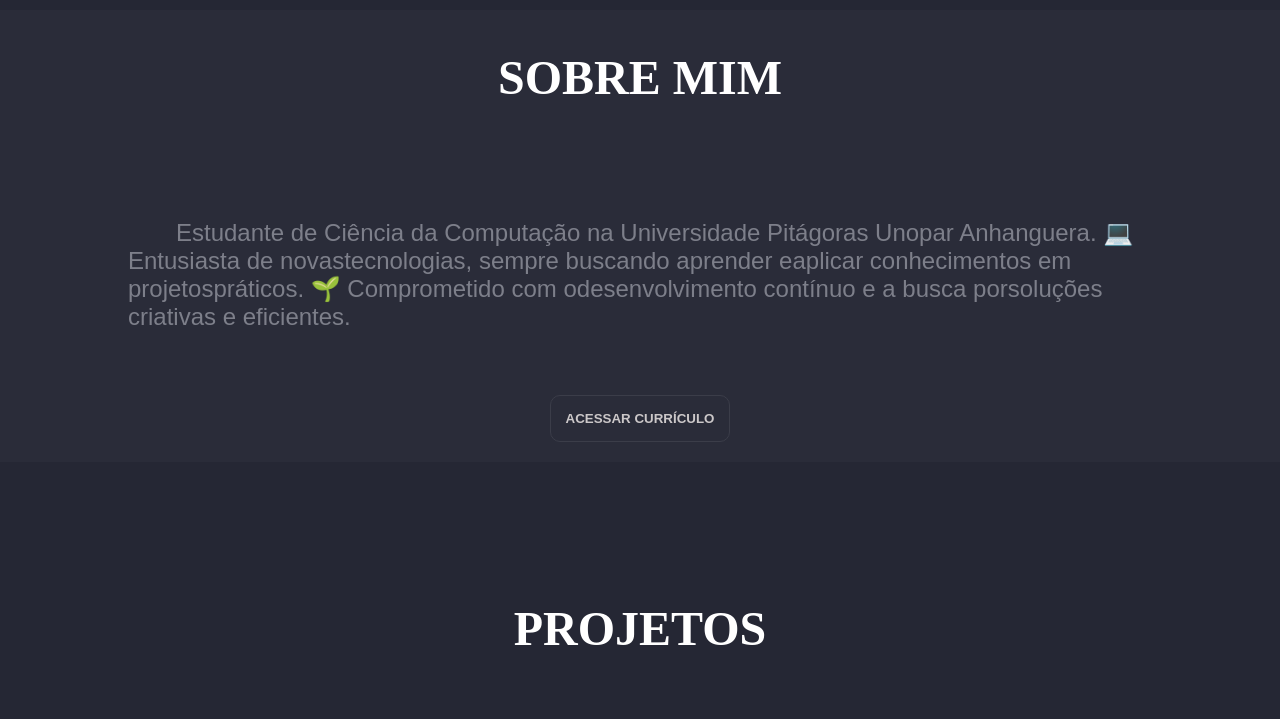
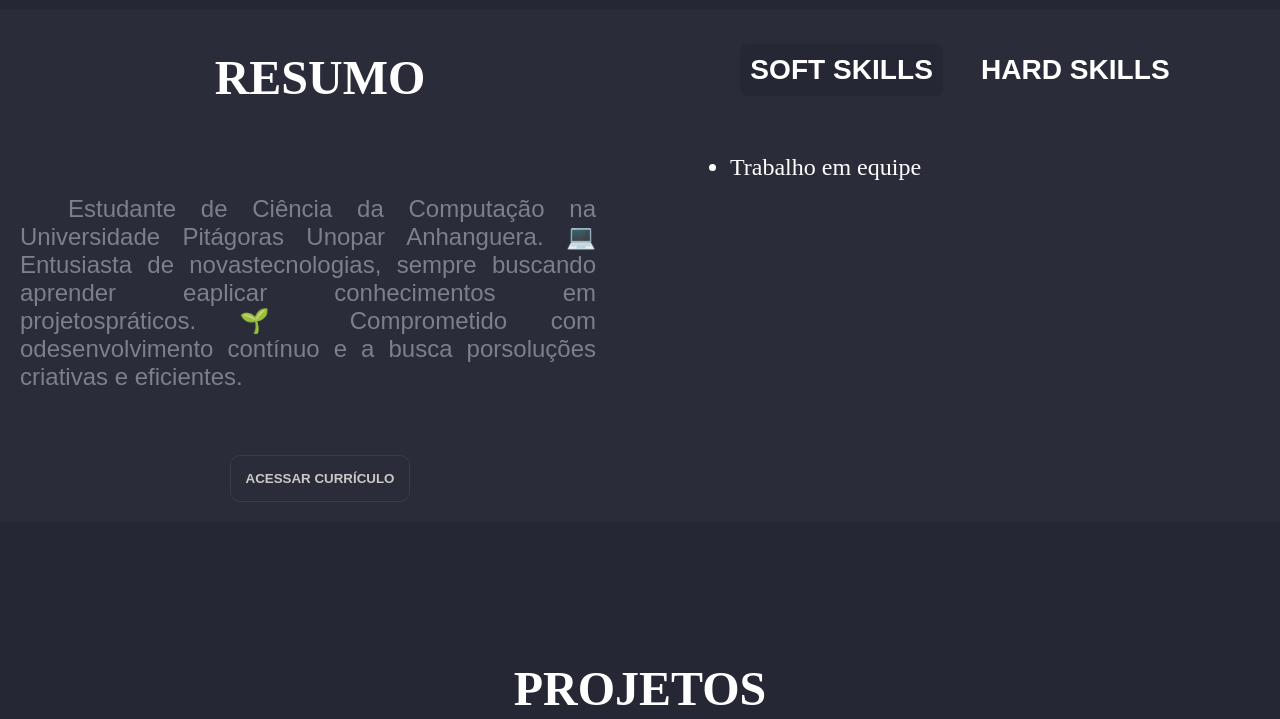
Before and after one commit to Davilima-dev/Portfolio, a plain HTML site: page index.html in a window 1280 px wide. Shown: the part 757-1476 px from the top of the page. Drawn offline with nearby package versions, Linux system fonts and the light colour scheme.

Commit message:
Novas atualizações

```diff
--- a/index.html
+++ b/index.html
@@ -38,11 +38,25 @@
             </div>
         </section>
         <section id="sobre">
-            <h2>Sobre Mim</h2>
-            <p>
-                Estudante de Ciência da Computação na Universidade Pitágoras Unopar Anhanguera. 💻 Entusiasta de novastecnologias, sempre buscando aprender eaplicar conhecimentos em projetospráticos. 🌱 Comprometido com odesenvolvimento contínuo e a busca porsoluções criativas e eficientes.
-            </p>
-            <button id="btt-cv"><a href="https://drive.google.com/file/d/1Dx2DvjJkmiJzBySkqAp4SkLwGa9BQgx_/view?usp=drivesdk" target="_blank">Acessar Currículo</a></button>
+            <div id="resumo">
+                <h2>Resumo</h2>
+                <p>
+                    Estudante de Ciência da Computação na Universidade Pitágoras Unopar Anhanguera. 💻 Entusiasta de novastecnologias, sempre buscando aprender eaplicar conhecimentos em projetospráticos. 🌱 Comprometido com odesenvolvimento contínuo e a busca porsoluções criativas e eficientes.
+                </p>
+                <button id="btt-cv"><a href="https://drive.google.com/file/d/1Dx2DvjJkmiJzBySkqAp4SkLwGa9BQgx_/view?usp=drivesdk" target="_blank">Acessar Currículo</a></button>
+            </div>
+            <div id="resumo2">
+                <button onclick="soft()" id="soft"><h3 id="s">Soft Skills</h3></button>
+                <button onclick="hard()" id="hard"><h3 id="h">Hard Skills</h3></button>
+
+                <ul id="tt1">
+                    <li>Trabalho em equipe</li>
+                </ul>
+                <ul id="tt2">
+                    <li>Html 5</li>
+                    <li>CSS 3</li>
+                </ul>
+            </div>
         </section>
         <!--Seção projetos-->
         <section id="projetos">
--- a/javascript/index.js
+++ b/javascript/index.js
@@ -9,3 +9,20 @@ if (data > 1 && data <= 12){
 }else{
     document.getElementById("perfil").innerHTML = "initial";
 }
+//funcoes para a secao de habilidades
+function hard(){
+    let hard = document.getElementById("h").style.backgroundColor = "#252734";
+
+    let soft = document.getElementById("s").style.backgroundColor = "#2A2C39";
+
+    let texto = document.getElementById("tt2").style.display = "block";
+    let texto2 = document.getElementById("tt1").style.display = "none";
+}
+function soft(){
+    let hard = document.getElementById("h").style.backgroundColor = "#2A2C39";
+
+    let soft = document.getElementById("s").style.backgroundColor = "#252734";
+
+    let texto = document.getElementById("tt2").style.display = "none";
+    let texto2 = document.getElementById("tt1").style.display = "block";
+}
--- a/style/index.scss
+++ b/style/index.scss
@@ -3,7 +3,7 @@ $c2: #252734;
 $c3: #2A2C39;
 $borda: #3B3D49;
 $fonte:#7D7F8A;
-//paleta de cores da foto escolhida
+/*paleta de cores da foto escolhida
 $gondola: #201211;
 $pale-slate: #ccc8c9;
 $spicy-mix: #80593e;
@@ -12,7 +12,7 @@ $quincy: #5c3529;
 $pine-cone: #756256;
 $sandal: #a78b73;
 $natural-gray: #97908b;
-$zorba: #a7988f;
+$zorba: #a7988f;*/
 $astral: #3c84a4;
 
 html{
@@ -129,20 +129,22 @@ main{
     }
     #sobre{
         display: flex;
-        flex-direction: column;
         margin-top: 100px;
         padding-bottom: 20px;
+        text-align: center;
         height: 100%;
-        align-items: center;
-        justify-content: center;
         background-color: $c3;
+        #resumo{
+            text-align: center;
+            width: 50%;
             h2{
                 font-size: 3rem;
                 margin-bottom: 70px;
                 text-transform: uppercase;
             }
             p{
-            width: 80%;
+                width: 90%;
+                text-align: justify;
                 padding: 20px;
             }
             #btt-cv{
@@ -160,6 +162,39 @@ main{
                     text-transform: uppercase;
                     color: $pale-slate;
                     font-weight:bolder;
+                }
+            }
+        }
+        #resumo2{
+            width: 50%;
+            button{
+                background-color: $c3;
+                font-size:1.5rem ;
+                margin: 5px;
+                border: none;
+                h3{
+                    padding: 10px;
+                    border-radius: 7px;
+                }
+                #s{
+                    background-color: $c2;
+                }
+                #h{
+                    background-color: $c3;
+                }
+            }
+            ul{
+                margin-left:50px;
+                li{
+                    color: #fff;
+                }
+            }
+            #tt1{
+                text-align: left;
+            }
+            #tt2{
+                text-align: left;
+                display: none;
             }
         }
     }
--- a/style/responsivo.css
+++ b/style/responsivo.css
@@ -10,17 +10,22 @@
         justify-content: center;
         align-items: center;
     }
-    header nav ul{
+    header nav #menu{
         display: none;
-    }
-    nav menu a:hover{
-        border-bottom: 1px #ccc8c9;
     }
     #inicio,#sobre{
         flex-direction: column;
     }
     main #projetos .projeto{
         width: 100%;
+
+    }
+    main #sobre #resumo{
+        width: 100%;
+    }
+    main #sobre #resumo2{
+        margin-top: 50px;
+        width: 100%;
     }
     *p{
         text-align:justify;
```
Also changed, not shown: style/index.css, 1 other file. Lines whose indentation alone changed are shown as unchanged.
